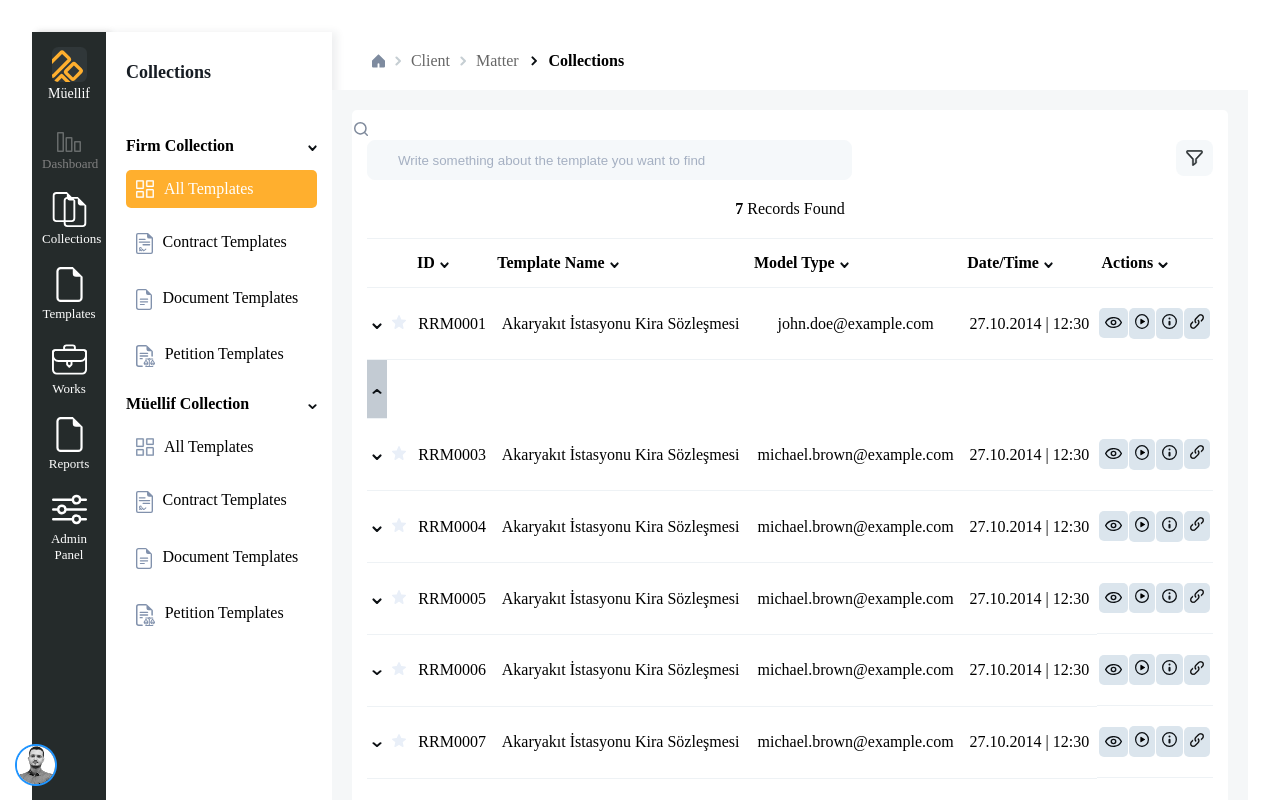
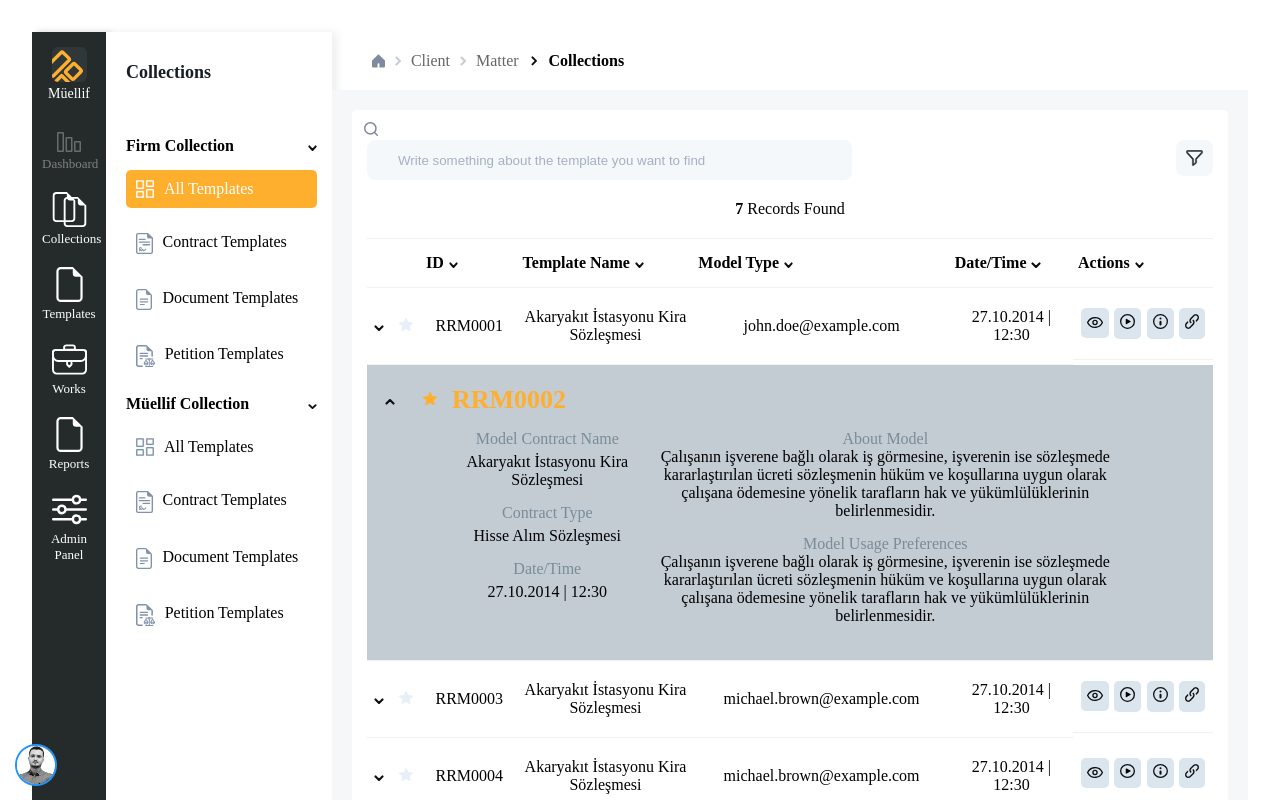
Before and after one commit to santoshmanaguli/nsm, a React (Vite) app: page / in a window 1280 px wide. Both pictures are taken after a click on the picture 377 px from the left and 397 px from the top of the page. Shown: the top 800 px of the page. Built offline with nearby package versions, Linux system fonts and the light colour scheme.

Commit message:
added expanded row for table record

```diff
--- a/src/components/Records/Records.jsx
+++ b/src/components/Records/Records.jsx
@@ -173,8 +173,9 @@ export default function Records() {
                     className={`${styles.tableRow} btn`}
                     style={{ backgroundColor: "#C3CBD3" }}
                   >
-                    <td className={styles.tableData}>
-                      <div>
+                    <td className={styles.tableData} colSpan="12">
+                      <div style={{ display: "flex", alignItems: "center" }}>
+                        <div style={{ width: "36px" }}>
                           {row.id !== "RRM0002" && (
                             <img
                               src={downArrow}
@@ -197,6 +198,57 @@ export default function Records() {
                           ) : (
                             ""
                           )}
+                        </div>
+                        <div style={{ width: "44px" }}>
+                          <img src={star_filled} />
+                        </div>
+                        <div
+                          style={{
+                            fontSize: "26px",
+                            color: "#FFAF2E",
+                            fontWeight: "600",
+                          }}
+                        >
+                          {row.id}
+                        </div>
+                      </div>
+                      <div style={{ padding: "15px 80px 15px 80px ", display: 'flex' }}>
+                        <div style={{width: "82%"}}>
+                          <div>
+                            <div style={{ color: "#7A8C98" }}>
+                              Model Contract Name
+                            </div>
+                            <div style={{ marginTop: "5px" }}>
+                              {row.template_name}
+                            </div>
+                          </div>
+                          <div>
+                            <div
+                              style={{ color: "#7A8C98", marginTop: "15px" }}
+                            >
+                              Contract Type
+                            </div>
+                            <div style={{ marginTop: "5px" }}>
+                              {row.contract_type}
+                            </div>
+                          </div>
+                          <div>
+                            <div
+                              style={{ color: "#7A8C98", marginTop: "15px" }}
+                            >
+                              Date/Time
+                            </div>
+                            <div style={{ marginTop: "5px" }}>
+                              {row.date_time}
+                            </div>
+                          </div>
+                        </div>
+                        <div>
+                          <div style={{ color: "#7A8C98" }}>About Model</div>
+                          <div>{row.model_desc}</div>
+                          <div style={{ color: "#7A8C98", marginTop: "15px" }}>Model Usage Preferences</div>
+                          <div>{row.model_usage_preference}</div>
+                        </div>
                       </div>
                     </td>
                   </tr>
--- a/src/components/Search/Search.module.css
+++ b/src/components/Search/Search.module.css
@@ -5,7 +5,7 @@
 .searchIcon{
   position: absolute;
   top: 122px;
-  left: 354px;
+  left: 364px;
 }
 
 .searchRecords{
```
Lines whose indentation alone changed are shown as unchanged.
